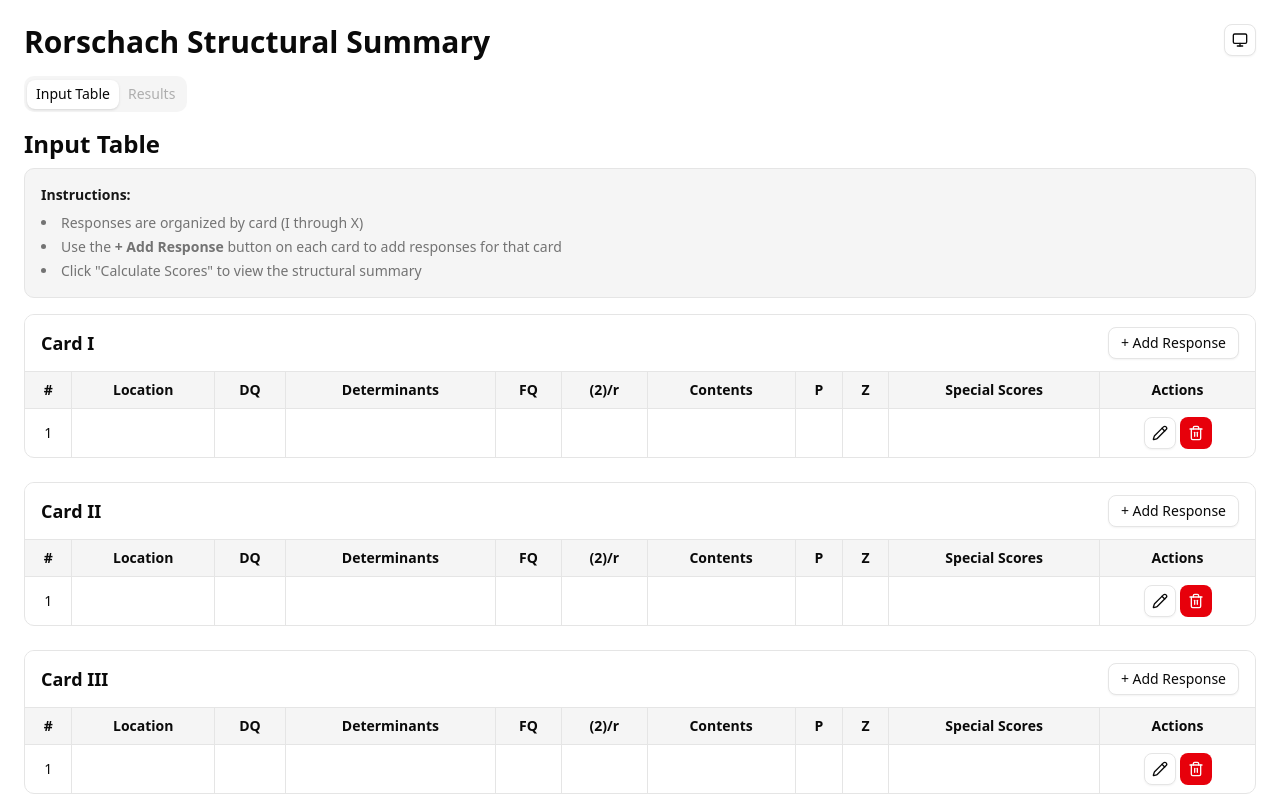
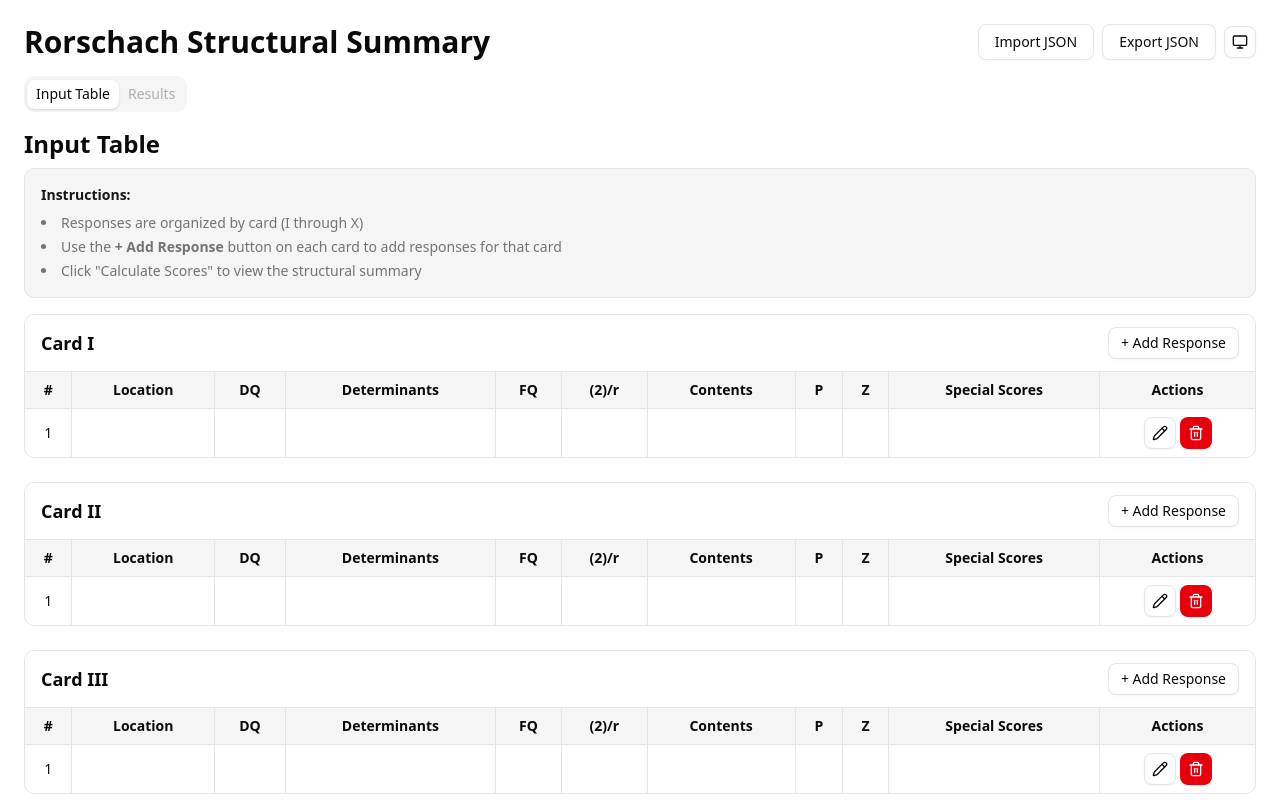
Before and after one commit to yo9e5h/rorschach, a React (Vite) app: page / in a window 1280 px wide. Shown: the top 800 px of the page. Built offline with nearby package versions, Linux system fonts and the light colour scheme.

Commit message:
implement import/export functionality for JSON responses

```diff
--- a/src/App.tsx
+++ b/src/App.tsx
@@ -15,9 +15,9 @@
   AlertDialogTitle,
 } from "./components/ui/alert-dialog";
 import { Tabs, TabsContent, TabsList, TabsTrigger } from "./components/ui/tabs";
-import { ModeToggle } from "./components/theme/mode-toggle";
+import { RorschachHeader } from "./components/rorschach-header";
+import { toast } from "sonner";
 import { sampleResponses } from "./lib/sample-data";
-import { toast } from "sonner";
 
 function App() {
   const [responses, setResponses] = useState<RorschachResponse[]>(
@@ -112,6 +112,12 @@
     }
   };
 
+  const loadSampleData = () => {
+    setResponses(sampleResponses);
+    setResults(null);
+    setActiveTab("input");
+  };
+
   const confirmClearAll = () => {
     setClearingAll(true);
   };
@@ -123,21 +129,138 @@
     setClearingAll(false);
   };
 
-  const loadSampleData = () => {
-    setResponses(sampleResponses);
+  const exportResponses = () => {
+    const validResponses = responses.filter((r) => r.card && r.card !== "");
+
+    if (validResponses.length === 0) {
+      toast.error("No responses to export.", {
+        position: "top-center",
+      });
+      return;
+    }
+
+    const dataStr = JSON.stringify(validResponses, null, 2);
+    const dataBlob = new Blob([dataStr], { type: "application/json" });
+    const url = URL.createObjectURL(dataBlob);
+    const link = document.createElement("a");
+    link.href = url;
+    link.download = `rorschach-responses-${new Date().toISOString().replace(/:/g, "-").replace(/\..+/, "")}.json`;
+    document.body.appendChild(link);
+    link.click();
+    document.body.removeChild(link);
+    URL.revokeObjectURL(url);
+
+    toast.success("Responses exported successfully!", {
+      position: "top-center",
+    });
+  };
+
+  const validateResponse = (obj: unknown): obj is RorschachResponse => {
+    if (typeof obj !== "object" || obj === null) return false;
+
+    const response = obj as Record<string, unknown>;
+
+    const validCards = [
+      "I",
+      "II",
+      "III",
+      "IV",
+      "V",
+      "VI",
+      "VII",
+      "VIII",
+      "IX",
+      "X",
+    ];
+    if (!validCards.includes(response.card as string)) return false;
+
+    if (typeof response.response_index !== "number") return false;
+    if (typeof response.location !== "string") return false;
+    if (typeof response.dq !== "string") return false;
+    if (!Array.isArray(response.determinants)) return false;
+    if (typeof response.fq !== "string") return false;
+    if (typeof response.pair !== "boolean") return false;
+    if (typeof response.FrScore !== "boolean") return false;
+    if (typeof response.rFScore !== "boolean") return false;
+    if (!Array.isArray(response.contents)) return false;
+    if (typeof response.popular !== "boolean") return false;
+    if (typeof response.z !== "string") return false;
+    if (!Array.isArray(response.special_scores)) return false;
+
+    return true;
+  };
+
+  const importResponses = (event: React.ChangeEvent<HTMLInputElement>) => {
+    const file = event.target.files?.[0];
+    if (!file) return;
+
+    const reader = new FileReader();
+    reader.onload = (e) => {
+      try {
+        const content = e.target?.result as string;
+        const parsed = JSON.parse(content);
+
+        if (!Array.isArray(parsed)) {
+          toast.error("Invalid JSON format: Expected an array of responses.", {
+            position: "top-center",
+          });
+          return;
+        }
+
+        if (parsed.length === 0) {
+          toast.error("JSON file contains no responses.", {
+            position: "top-center",
+          });
+          return;
+        }
+
+        for (let i = 0; i < parsed.length; i++) {
+          if (!validateResponse(parsed[i])) {
+            toast.error(
+              `Invalid response format at index ${i}. Please check the JSON structure.`,
+              {
+                position: "top-center",
+              },
+            );
+            return;
+          }
+        }
+
+        setResponses(parsed);
+        setResults(null);
+        setActiveTab("input");
+        toast.success(`Successfully imported ${parsed.length} responses!`, {
+          position: "top-center",
+        });
+      } catch (err) {
+        toast.error(
+          err instanceof Error
+            ? `Failed to parse JSON: ${err.message}`
+            : "Invalid JSON file format.",
+          {
+            position: "top-center",
+          },
+        );
+      }
+    };
+
+    reader.onerror = () => {
+      toast.error("Failed to read file.", {
+        position: "top-center",
+      });
+    };
+
+    reader.readAsText(file);
+    event.target.value = "";
   };
 
   return (
     <div className="h-screen">
       <div className="mx-auto p-6">
-        <header className="flex justify-between items-start mb-4">
-          <div className="flex flex-col space-y-2">
-            <h1 className="text-3xl font-bold text-foreground">
-              Rorschach Structural Summary
-            </h1>
-          </div>
-          <ModeToggle />
-        </header>
+        <RorschachHeader
+          onImport={importResponses}
+          onExport={exportResponses}
+        />
 
         <Tabs
           value={activeTab}
@@ -171,11 +294,7 @@
           </TabsContent>
 
           <TabsContent value="results" className="space-y-4">
-            {results && (
-              <>
-                <RorschachResults results={results} />
-              </>
-            )}
+            {results && <RorschachResults results={results} />}
           </TabsContent>
         </Tabs>
 
--- /dev/null
+++ b/src/components/rorschach-header.tsx
@@ -0,0 +1,38 @@
+import { Button } from "./ui/button";
+import { ModeToggle } from "./theme/mode-toggle";
+
+interface RorschachHeaderProps {
+  onImport: (event: React.ChangeEvent<HTMLInputElement>) => void;
+  onExport: () => void;
+}
+
+export function RorschachHeader({ onImport, onExport }: RorschachHeaderProps) {
+  return (
+    <header className="flex justify-between items-start mb-4">
+      <div className="flex flex-col space-y-2">
+        <h1 className="text-3xl font-bold text-foreground">
+          Rorschach Structural Summary
+        </h1>
+      </div>
+      <div className="flex flex-col-reverse items-end sm:flex-row sm:items-center gap-2">
+        <label htmlFor="import-json">
+          <Button variant="outline" asChild>
+            <span>Import JSON</span>
+          </Button>
+        </label>
+        <input
+          id="import-json"
+          type="file"
+          accept=".json,application/json"
+          onChange={onImport}
+          className="hidden"
+        />
+        <Button variant="outline" onClick={onExport}>
+          Export JSON
+        </Button>
+
+        <ModeToggle />
+      </div>
+    </header>
+  );
+}
```
